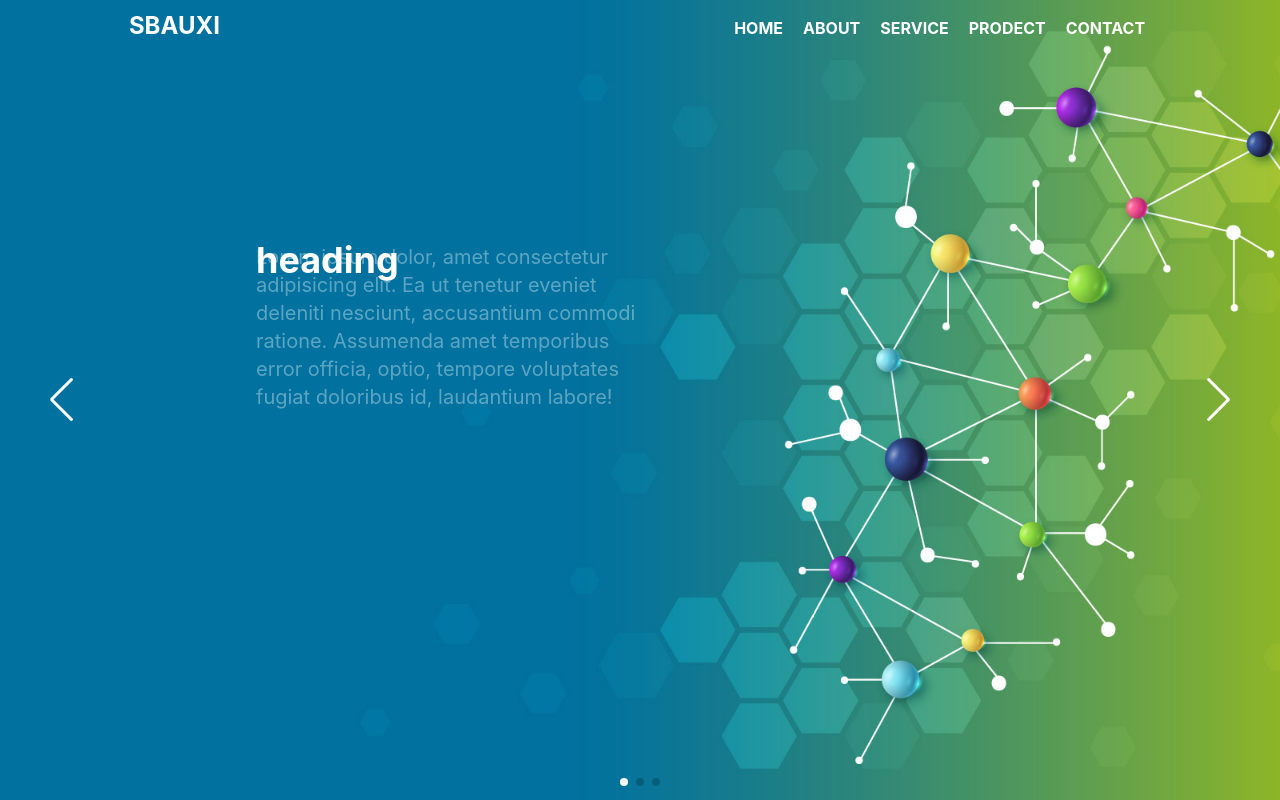
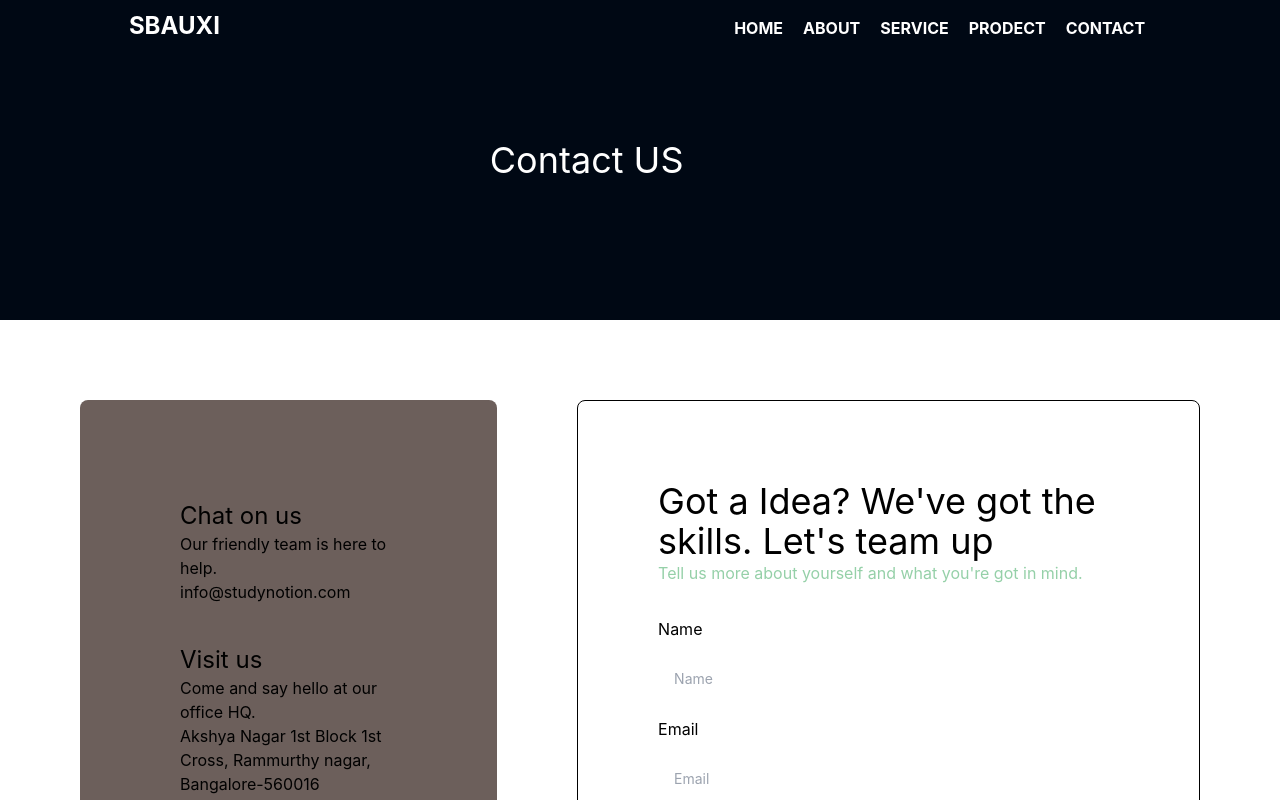
Before and after one commit to abhikhandelwalgupta/SBAUX, a React (Vite) app: page /Contact in a window 1280 px wide. Before the commit this address led to /. Built offline with nearby package versions, Linux system fonts and the light colour scheme.

Commit message:
contact page add

```diff
--- a/src/App.jsx
+++ b/src/App.jsx
@@ -2,6 +2,7 @@ import Footer from "./components/coman/Footer"
 import Navbar from "./components/coman/Navbar"
 import About from "./pages/About"
 import Home from "./pages/Home"
+import Contact from "./pages/Contact"
 import { Routes, Route, Navigate } from "react-router-dom"
 
 
@@ -11,10 +12,11 @@ function App() {
   return (
     <>
       <div className=" max-h-screen maxh w-[100vw] relative bg-fixed  scroll-smooth	 bg-richblack-900 font-inter  min-h-screen   bg-richblack-900 ">
-       <Navbar />
+        <Navbar />
         <Routes>
           <Route path="/" element={<Home />} />
           <Route path="/About" element={<About />} />
+          <Route path="/Contact" element={<Contact />} />
           <Route path="*" element={<Navigate to="/" replace />} />
         </Routes>
         <Footer />
--- a/src/components/coman/Navbar.jsx
+++ b/src/components/coman/Navbar.jsx
@@ -35,7 +35,7 @@ const Navbar = () => {
 
                             </li>
                             <li>
-                                <Link to="/" >CONTACT</Link>
+                                <Link to="/Contact" >CONTACT</Link>
 
                             </li>
                         </ul>
--- /dev/null
+++ b/src/pages/Contact.jsx
@@ -0,0 +1,66 @@
+/* eslint-disable react/no-unescaped-entities */
+/* eslint-disable no-unused-vars */
+/* eslint-disable react-refresh/only-export-components */
+const Contact = () => {
+    return (
+        <>
+            <div className="">
+                <div className="w-11/12 h-[40vh] flex justify-center items-center">
+                    <h1 className=" text-4xl text-white ">Contact US</h1>
+                </div>
+                <div className="flex text-black w-full p-20  bg-white">
+                    <div className="bg-[#6C5F5B] rounded-lg p-20 box-content h-[100%] w-[3  0%]">
+                        <div className="p-5">
+                            <span className="text-2xl ">Chat on us</span>
+                            <p>Our friendly team is here to help. <br />
+                                info@studynotion.com</p>
+                        </div>
+                        <div className="p-5">
+                            <span className="text-2xl ">Visit us</span>
+                            <p className="">
+                                Come and say hello at our office HQ. <br />
+                                Akshya Nagar 1st Block 1st Cross, Rammurthy nagar, <br />
+                                Bangalore-560016
+                            </p>
+                        </div>
+                        <div className="p-5">
+                            <span className="text-2xl ">Call us</span>
+                            <p>
+                                Mon - Fri From 8am to 5pm <br />
+                                +123 456 7869
+                            </p>
+                        </div>
+                    </div>
+                    <div className="p-20 ml-20 border rounded-lg">
+                        <div>
+                            <span className="text-4xl">Got a Idea? We've got the skills. Let's team up</span>
+                            <p className="text-[#95d0a8]">Tell us more about yourself and what you're got in mind.</p>
+                        </div>
+                        <div>
+                            <form className="mt-8 space-y-4">
+                                <p>Name</p>
+                                <input type='text' placeholder='Name'
+                                    className="w-full rounded-md py-3 px-4  text-sm " />
+                                <p>Email</p>
+                                <input type='email' placeholder='Email'
+                                    className="w-full rounded-md py-3 px-4  text-sm " />
+                                <p>Number</p>
+                                <input type='Number' placeholder='Number'
+                                    className="w-full rounded-md py-3 px-4  text-sm " />
+                                <p>Message</p>
+                                <textarea placeholder='Message' rows="6"
+                                    className="w-full rounded-md px-4  text-sm pt-3 "></textarea>
+                                <button type='button'
+                                    className=" bg-blue-500 hover:bg-blue-600 font-semibold rounded-md text-sm px-4 py-3 w-full">Send</button>
+                            </form>
+                        </div>
+
+                    </div>
+                </div>
+            </div>
+        </>
+
+    )
+}
+
+export default Contact
```
